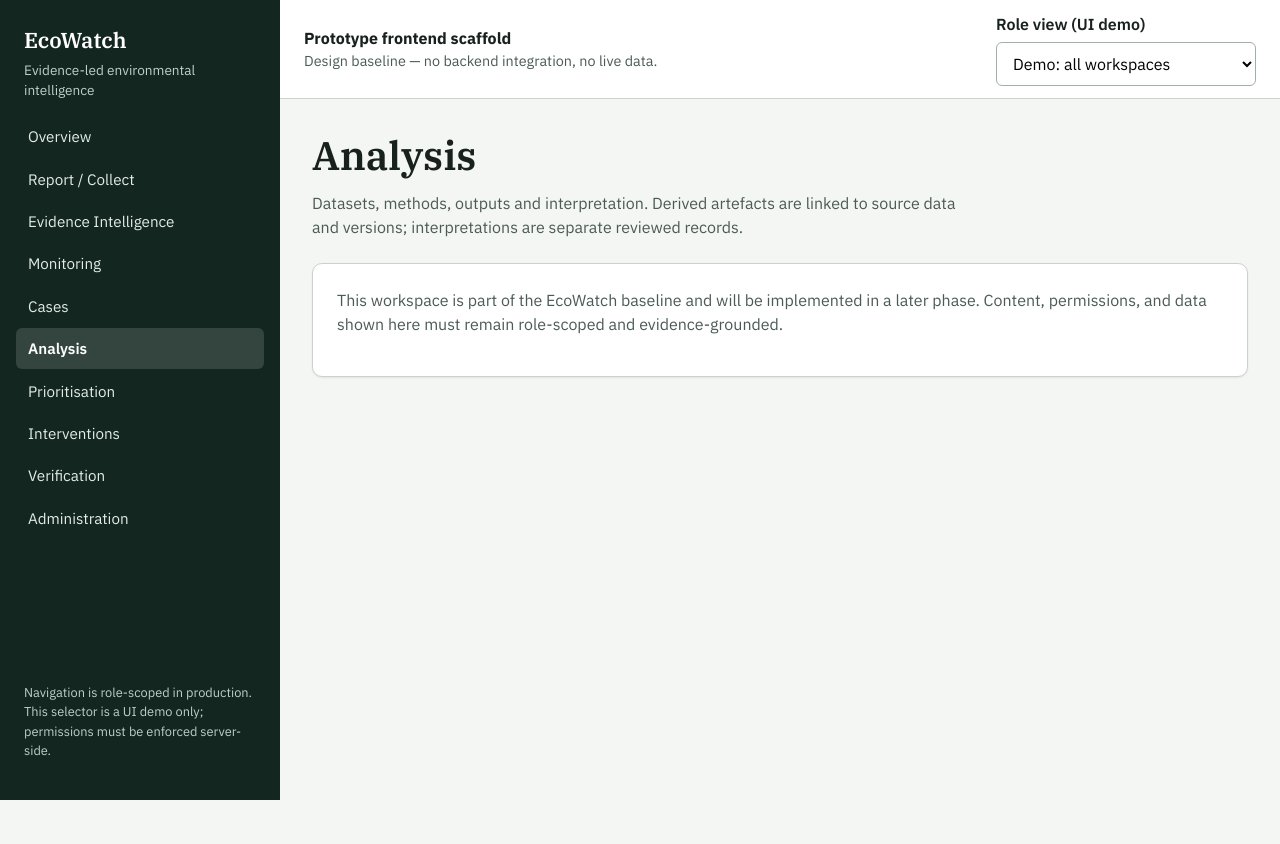
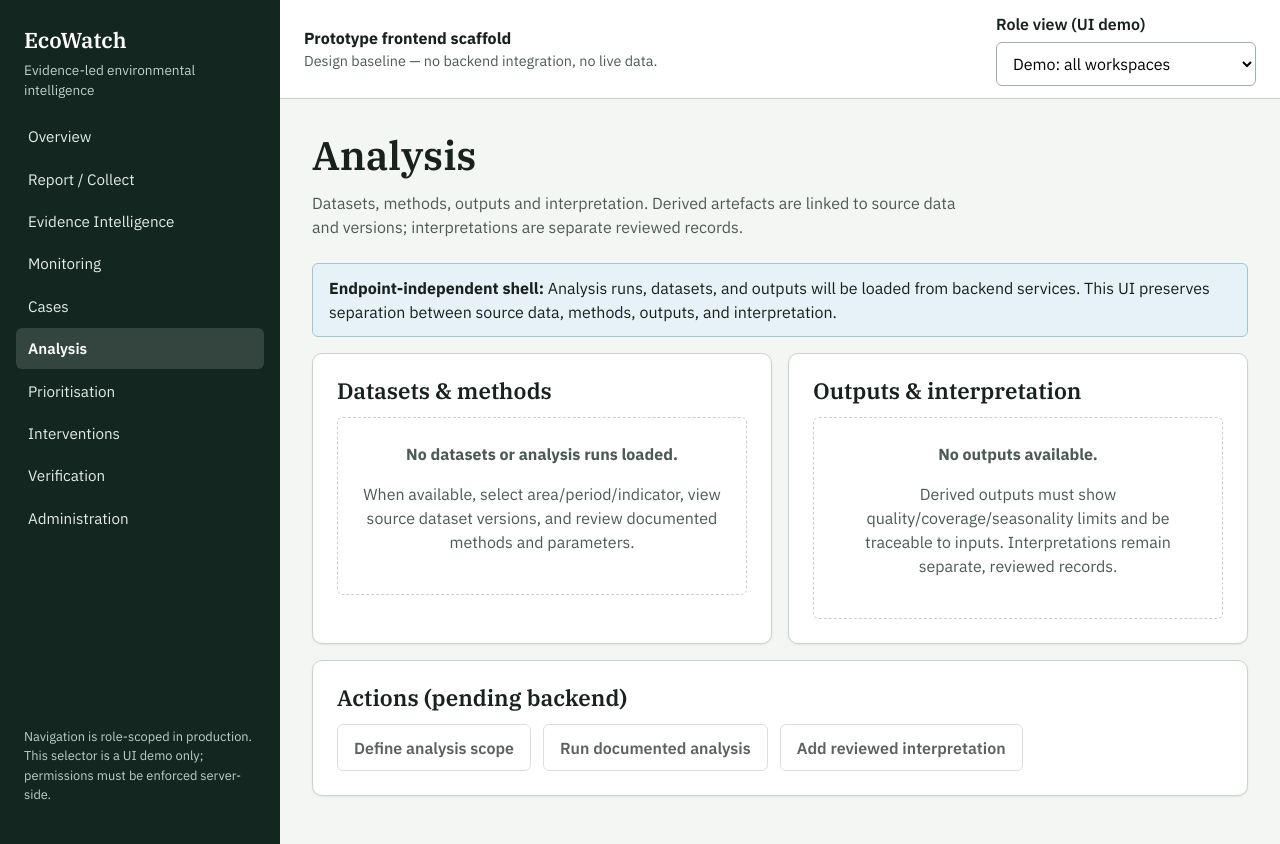
Before and after one commit to Fredprime/EcoWatch, a React (Vite) app in the folder frontend/: page /analysis in a window 1280 px wide. Before the commit the page ends 800 px from the top, so only its background shows below. Built offline with nearby package versions, Linux system fonts and the light colour scheme.

Commit message:
feat(frontend): add structured endpoint-independent shells for all workspaces
Replace remaining stubs with Analysis, Prioritisation, Interventions, Verification, and Administration pages using notices, empty states, and backend-pending action placeholders.

```diff
--- a/frontend/src/App.tsx
+++ b/frontend/src/App.tsx
@@ -8,7 +8,11 @@ import { CasesPage } from './pages/CasesPage';
 import { CaseDetailPage } from './pages/CaseDetailPage';
 import { MonitoringPage } from './pages/MonitoringPage';
 import { EvidencePage } from './pages/EvidencePage';
-import { SimpleWorkspace } from './pages/SimpleWorkspace';
+import { AnalysisPage } from './pages/AnalysisPage';
+import { PrioritisationPage } from './pages/PrioritisationPage';
+import { InterventionsPage } from './pages/InterventionsPage';
+import { VerificationPage } from './pages/VerificationPage';
+import { AdminPage } from './pages/AdminPage';
 
 type RoleView = 'all' | 'contributor' | 'reviewer' | 'investigator' | 'specialist' | 'manager' | 'admin';
 
@@ -95,11 +99,11 @@ function Layout() {
             <Route path="/monitoring" element={<MonitoringPage />} />
             <Route path="/cases" element={<CasesPage />} />
             <Route path="/cases/:caseId" element={<CaseDetailPage />} />
-            <Route path="/analysis" element={<SimpleWorkspace title="Analysis" description="Datasets, methods, outputs and interpretation. Derived artefacts are linked to source data and versions; interpretations are separate reviewed records." />} />
-            <Route path="/prioritisation" element={<SimpleWorkspace title="Prioritisation" description="Transparent factors and human review decisions. The system supports prioritisation; it does not independently decide enforcement or public-safety action." />} />
-            <Route path="/interventions" element={<SimpleWorkspace title="Interventions" description="Approved actions, owners, milestones and records. Activity completion is distinct from environmental outcome." />} />
-            <Route path="/verification" element={<SimpleWorkspace title="Verification" description="Baselines, follow-up measurements and outcome assessments. Recovery claims require suitable evidence, comparison, and qualified review." />} />
-            <Route path="/admin" element={<SimpleWorkspace title="Administration" description="Users, organisations, vocabularies, imports, audit and configuration. Access is restricted and audited in production." />} />
+            <Route path="/analysis" element={<AnalysisPage />} />
+            <Route path="/prioritisation" element={<PrioritisationPage />} />
+            <Route path="/interventions" element={<InterventionsPage />} />
+            <Route path="/verification" element={<VerificationPage />} />
+            <Route path="/admin" element={<AdminPage />} />
             <Route path="*" element={<NotFoundPage />} />
           </Routes>
         </main>
--- /dev/null
+++ b/frontend/src/pages/AdminPage.tsx
@@ -0,0 +1,26 @@
+import { WorkspacePage } from './WorkspacePage';
+import { Notice } from '../components/Notice';
+import { EmptyState } from '../components/EmptyState';
+
+export function AdminPage() {
+  return (
+    <WorkspacePage
+      title="Administration"
+      description="Users, organisations, vocabularies, imports, audit and configuration. Access is restricted and audited in production."
+    >
+      <Notice variant="danger" role="note" title="Restricted workspace:">
+        Administrative functions are role-scoped and fully enforced server-side. UI visibility is not a security control. All sensitive actions must be audited.
+      </Notice>
+      <div className="grid grid-2" style={{ marginTop: '1rem' }}>
+        <div className="card">
+          <h2>Users & organisations</h2>
+          <EmptyState title="No administrative data loaded." detail="Manage scoped users, roles, organisations, and assignments when authorised backend endpoints are available." />
+        </div>
+        <div className="card">
+          <h2>Vocabularies, imports & audit</h2>
+          <EmptyState title="No configuration records loaded." detail="Controlled vocabularies, data imports, and audit views will appear here for authorised administrators." />
+        </div>
+      </div>
+    </WorkspacePage>
+  );
+}
--- /dev/null
+++ b/frontend/src/pages/AnalysisPage.tsx
@@ -0,0 +1,34 @@
+import { WorkspacePage } from './WorkspacePage';
+import { Notice } from '../components/Notice';
+import { EmptyState } from '../components/EmptyState';
+
+export function AnalysisPage() {
+  return (
+    <WorkspacePage
+      title="Analysis"
+      description="Datasets, methods, outputs and interpretation. Derived artefacts are linked to source data and versions; interpretations are separate reviewed records."
+    >
+      <Notice variant="info" role="note" title="Endpoint-independent shell:">
+        Analysis runs, datasets, and outputs will be loaded from backend services. This UI preserves separation between source data, methods, outputs, and interpretation.
+      </Notice>
+      <div className="grid grid-2" style={{ marginTop: '1rem' }}>
+        <div className="card">
+          <h2>Datasets & methods</h2>
+          <EmptyState title="No datasets or analysis runs loaded." detail="When available, select area/period/indicator, view source dataset versions, and review documented methods and parameters." />
+        </div>
+        <div className="card">
+          <h2>Outputs & interpretation</h2>
+          <EmptyState title="No outputs available." detail="Derived outputs must show quality/coverage/seasonality limits and be traceable to inputs. Interpretations remain separate, reviewed records." />
+        </div>
+      </div>
+      <div className="card">
+        <h2>Actions (pending backend)</h2>
+        <div style={{ display: 'flex', gap: '0.75rem', flexWrap: 'wrap' }}>
+          <button type="button" className="btn btn-secondary" disabled>Define analysis scope</button>
+          <button type="button" className="btn btn-secondary" disabled>Run documented analysis</button>
+          <button type="button" className="btn btn-secondary" disabled>Add reviewed interpretation</button>
+        </div>
+      </div>
+    </WorkspacePage>
+  );
+}
--- /dev/null
+++ b/frontend/src/pages/InterventionsPage.tsx
@@ -0,0 +1,34 @@
+import { WorkspacePage } from './WorkspacePage';
+import { Notice } from '../components/Notice';
+import { EmptyState } from '../components/EmptyState';
+
+export function InterventionsPage() {
+  return (
+    <WorkspacePage
+      title="Interventions"
+      description="Approved actions, owners, milestones and records. Activity completion is distinct from environmental outcome."
+    >
+      <Notice variant="info" role="note" title="Outcome distinction:">
+        Recording an intervention or completed activity does not demonstrate environmental recovery. Outcomes are assessed separately with suitable evidence.
+      </Notice>
+      <div className="grid grid-2" style={{ marginTop: '1rem' }}>
+        <div className="card">
+          <h2>Intervention records</h2>
+          <EmptyState title="No interventions loaded." detail="Approved actions, responsible organisations/owners, approvals, and milestones will appear here when available." />
+        </div>
+        <div className="card">
+          <h2>Baselines & intended outcomes</h2>
+          <EmptyState title="No baseline/outcome plan loaded." detail="Baselines, intended outcomes, and monitoring plans must be defined and linked before outcome claims." />
+        </div>
+      </div>
+      <div className="card">
+        <h2>Actions (pending backend)</h2>
+        <div style={{ display: 'flex', gap: '0.75rem', flexWrap: 'wrap' }}>
+          <button type="button" className="btn btn-secondary" disabled>Record intervention</button>
+          <button type="button" className="btn btn-secondary" disabled>Update milestone</button>
+          <button type="button" className="btn btn-secondary" disabled>Attach evidence</button>
+        </div>
+      </div>
+    </WorkspacePage>
+  );
+}
--- /dev/null
+++ b/frontend/src/pages/PrioritisationPage.tsx
@@ -0,0 +1,30 @@
+import { WorkspacePage } from './WorkspacePage';
+import { Notice } from '../components/Notice';
+import { EmptyState } from '../components/EmptyState';
+
+export function PrioritisationPage() {
+  return (
+    <WorkspacePage
+      title="Prioritisation"
+      description="Transparent factors and human review decisions. The system supports prioritisation; it does not independently decide enforcement or public-safety action."
+    >
+      <Notice variant="warn" role="note" title="Decision support only:">
+        Prioritisation factors and rankings are aids for authorised human review. They are not automated enforcement, severity, or truth determinations.
+      </Notice>
+      <div className="card" style={{ marginTop: '1rem' }}>
+        <h2>Prioritisation queue</h2>
+        <EmptyState title="No prioritisation records loaded." detail="When available, review transparent factors, evidence context, uncertainty, and record a human decision with rationale." />
+        <div className="table-wrap" role="region" aria-label="Prioritisation factors example structure" tabIndex={0} style={{ marginTop: '1rem' }}>
+          <table>
+            <thead><tr><th scope="col">Factor</th><th scope="col">Value / status</th><th scope="col">Notes</th></tr></thead>
+            <tbody>
+              <tr><td>Evidence strength & provenance</td><td className="muted">Pending backend</td><td className="muted">Based on linked, reviewed evidence (not correlation score as truth)</td></tr>
+              <tr><td>Uncertainty & gaps</td><td className="muted">Pending backend</td><td className="muted">Missing data and limitations must remain visible</td></tr>
+              <tr><td>Human decision & rationale</td><td className="muted">Required</td><td className="muted">Recorded by authorised reviewer/lead</td></tr>
+            </tbody>
+          </table>
+        </div>
+      </div>
+    </WorkspacePage>
+  );
+}
--- /dev/null
+++ b/frontend/src/pages/VerificationPage.tsx
@@ -0,0 +1,35 @@
+import { WorkspacePage } from './WorkspacePage';
+import { Notice } from '../components/Notice';
+import { EmptyState } from '../components/EmptyState';
+
+export function VerificationPage() {
+  return (
+    <WorkspacePage
+      title="Verification"
+      description="Baselines, follow-up measurements and outcome assessments. Recovery claims require suitable evidence, comparison, and qualified review."
+    >
+      <Notice variant="warn" role="note" title="Verification boundary:">
+        “Field verified” or “recovery verified” status requires authorised human review and approved criteria with appropriate evidence. Automated outputs do not set these statuses.
+      </Notice>
+      <div className="grid grid-2" style={{ marginTop: '1rem' }}>
+        <div className="card">
+          <h2>Follow-up measurements</h2>
+          <EmptyState title="No follow-up data loaded." detail="Compare against baselines/reference conditions using documented, comparable methods when available." />
+        </div>
+        <div className="card">
+          <h2>Outcome assessment</h2>
+          <EmptyState title="No assessment recorded." detail="Qualified reviewers document supported, inconclusive, no-improvement, or deterioration outcomes with uncertainty and confounding factors." />
+        </div>
+      </div>
+      <div className="card">
+        <h2>Assessment structure (placeholder)</h2>
+        <ul>
+          <li>Baseline and follow-up method comparability</li>
+          <li>Indicators and observed changes</li>
+          <li>Uncertainty, limitations, and confounding factors</li>
+          <li>Reviewer decision and rationale (audited)</li>
+        </ul>
+      </div>
+    </WorkspacePage>
+  );
+}
```
